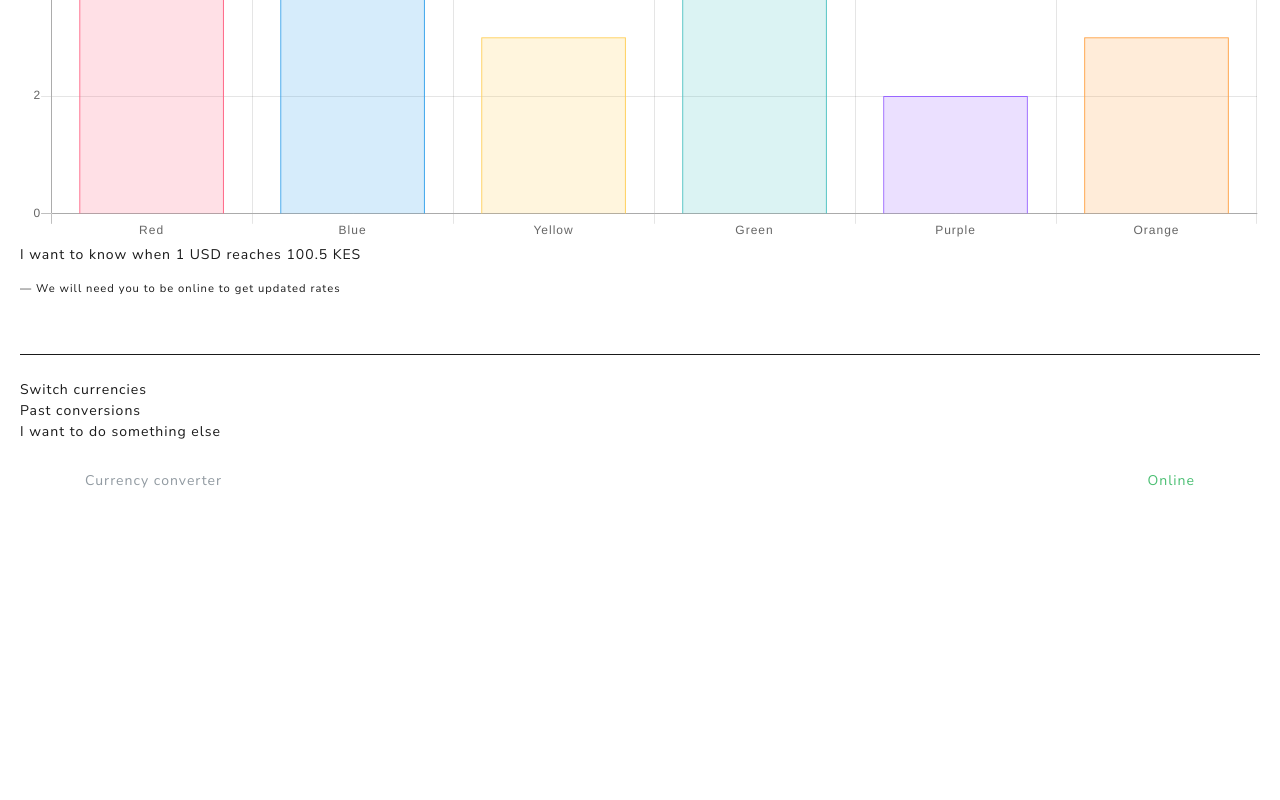
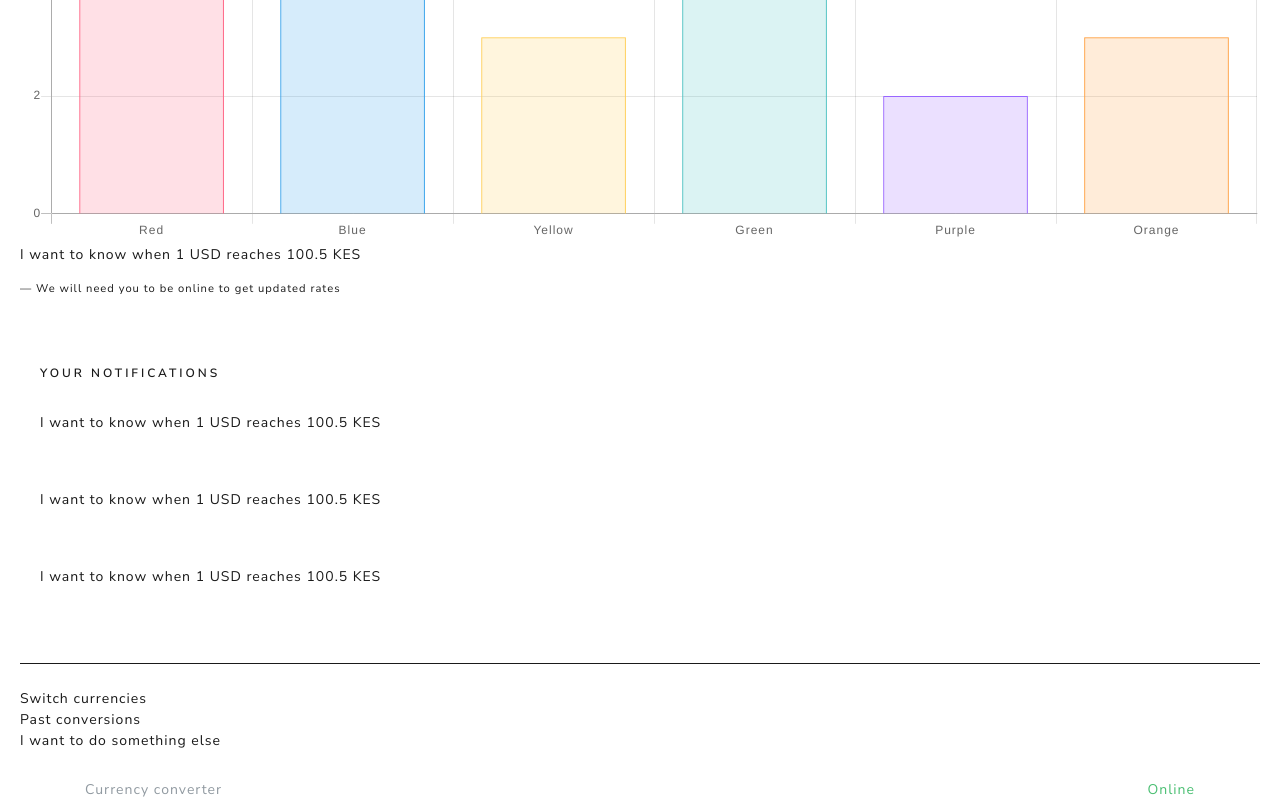
Before and after one commit to muthomiBrian/currency-converter, a plain HTML site: page index.html in a window 1280 px wide. Shown: the part 1827-2627 px from the top of the page. Before the commit the page ends 2318 px from the top, so only its background shows below. Drawn offline with nearby package versions, Linux system fonts and the light colour scheme.

Commit message:
Added container to show the already set notfications.

```diff
--- a/index.html
+++ b/index.html
@@ -83,7 +83,30 @@
                     </div>
                 </div>
             </div>
-
+        </div>
+        <div id="setNotifications">
+            <div class="card border-0 ml-0">
+                <div class="card-body">
+                    <h6 class="card-header bg-white border-0">Your notifications</h3>
+                    <div id="notificationContainer">
+                        <div class="notificationItem card border-0">
+                            <div class="card-body">
+                                <p>I want to know when 1 USD reaches 100.5 KES</p>
+                            </div>
+                        </div>
+                        <div class="notificationItem card border-0">
+                            <div class="card-body">
+                                <p>I want to know when 1 USD reaches 100.5 KES</p>
+                            </div>
+                        </div>
+                        <div class="notificationItem card border-0">
+                            <div class="card-body">
+                                <p>I want to know when 1 USD reaches 100.5 KES</p>
+                            </div>
+                        </div>
+                    </div>
+                </div>
+            </div>
         </div>
         <div id="navigation">
             <div class="card border-0">
```
